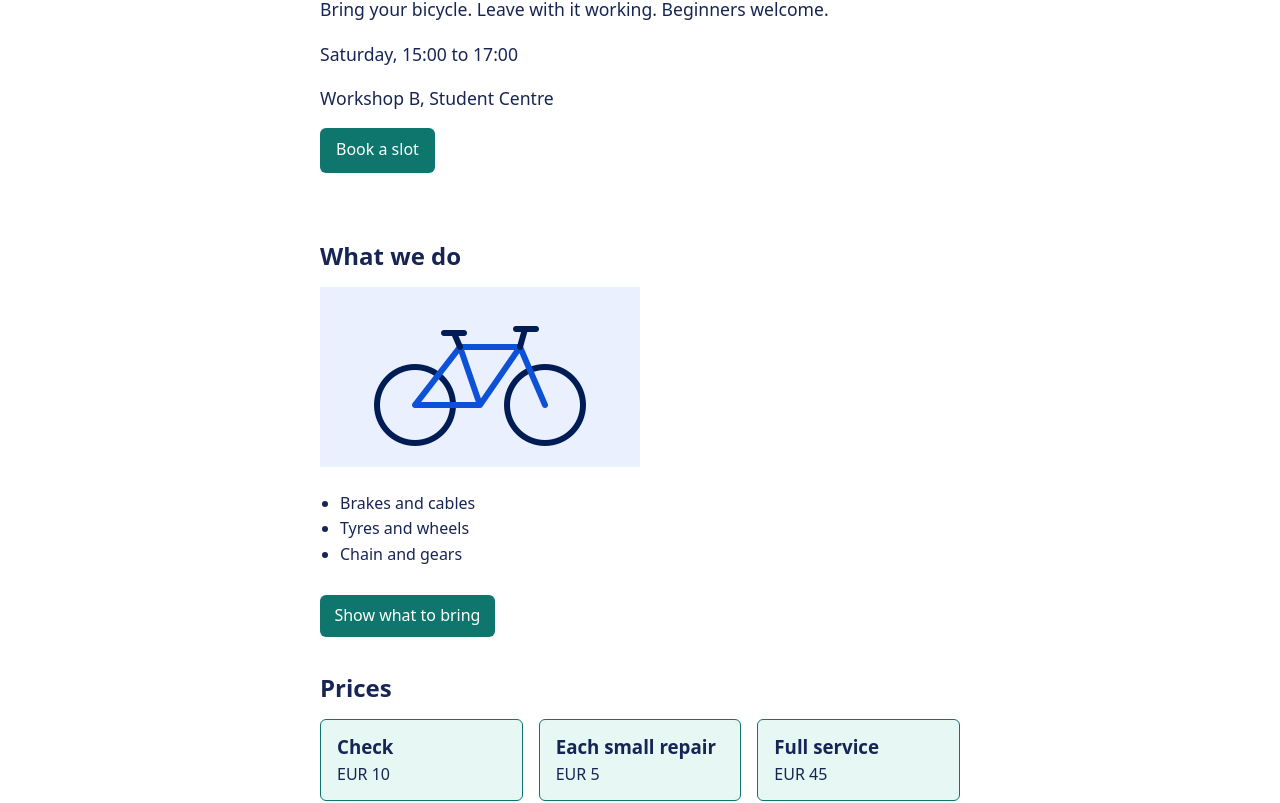
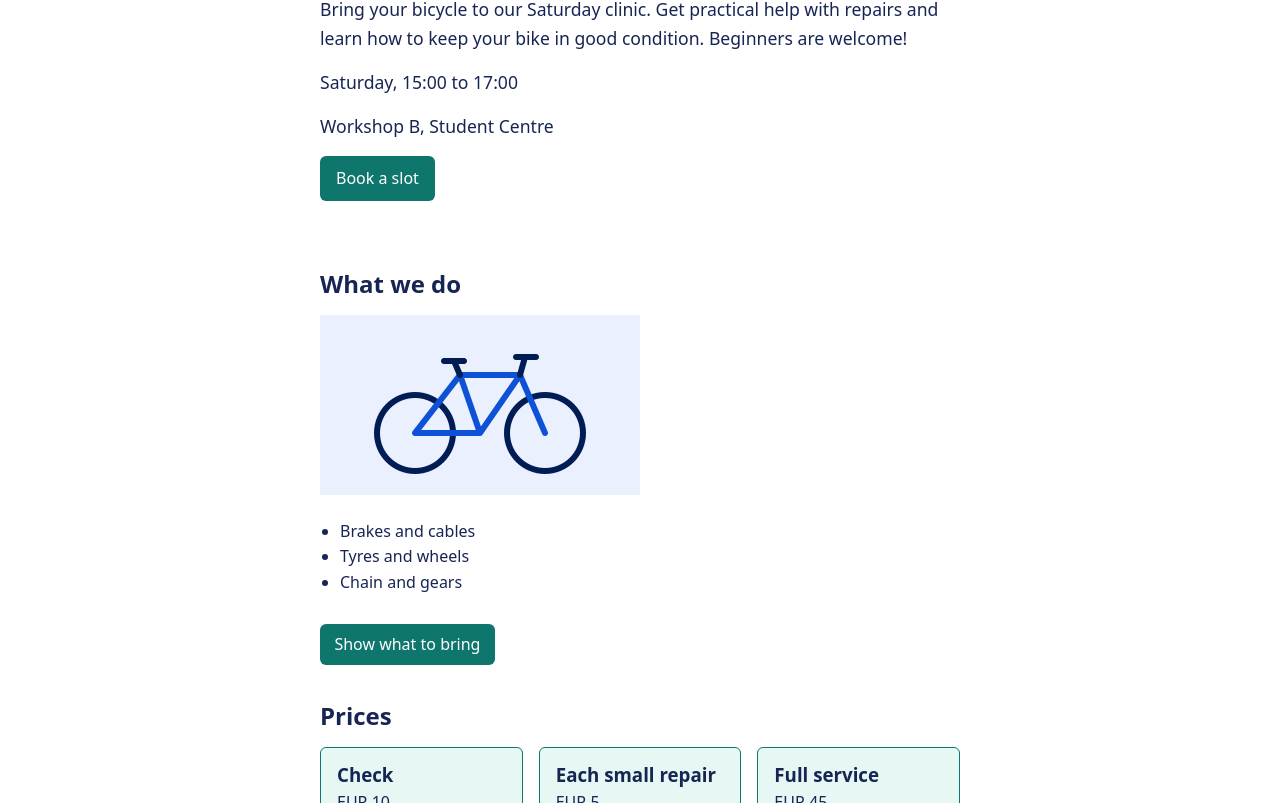
Before and after one commit to maximcornelis8-svg/clinic, a plain HTML site: page index.html in a window 1280 px wide. Shown: the part 140-943 px from the top of the page. Drawn offline with Linux system fonts and the light colour scheme.

Commit message:
Clarify the clinic's promise

```diff
--- a/index.html
+++ b/index.html
@@ -25,7 +25,7 @@
     <section class="hero">
       <h1>Saturday repair clinic</h1>
 
-      <p>Bring your bicycle. Leave with it working. Beginners welcome.</p>
+      <p>Bring your bicycle to our Saturday clinic. Get practical help with repairs and learn how to keep your bike in good condition. Beginners are welcome!</p>
       <p>Saturday, 15:00 to 17:00</p>
       <p>Workshop B, Student Centre</p>
 
```
